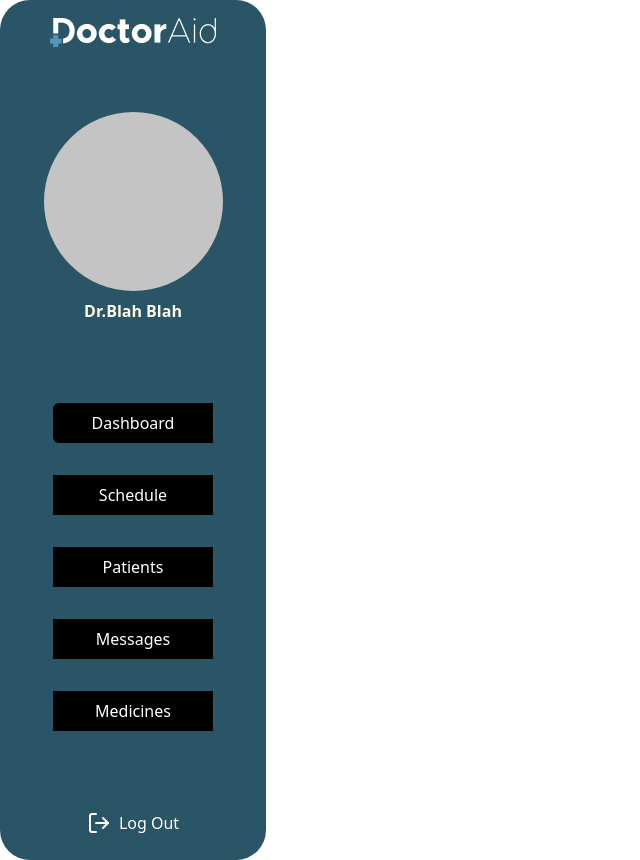
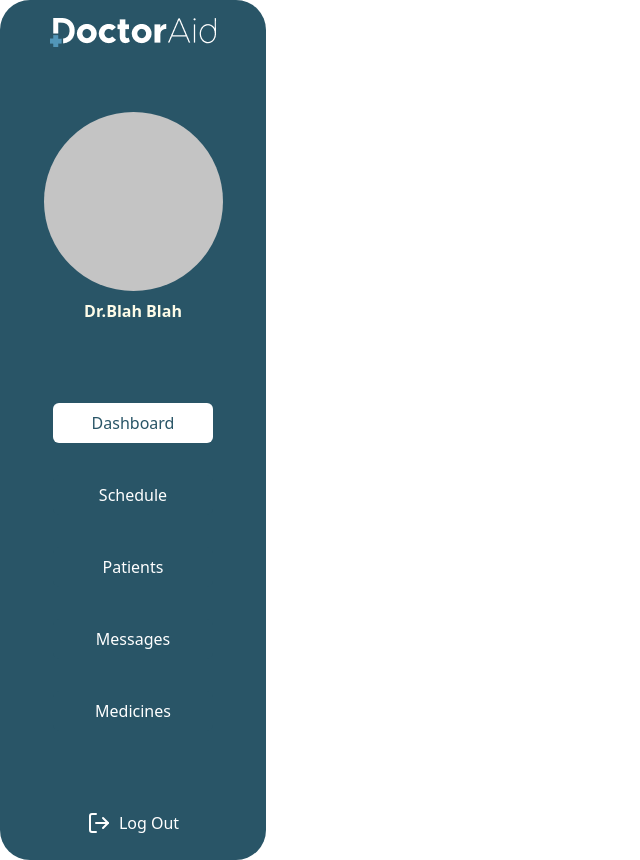
Before and after one commit to DoctorAid/doctoraid-main, a React (Vite) app in the folder doctors-dashboard/: page / in a window 1280 px wide. Shown: the whole page, without its empty margins (0-640 px from the left). Built offline with nearby package versions, Linux system fonts and the light colour scheme.

Commit message:
navigation tabs moved to a seperate component

```diff
--- a/doctors-dashboard/src/assets/components/Navigation.jsx
+++ b/doctors-dashboard/src/assets/components/Navigation.jsx
@@ -1,5 +1,6 @@
 import { LogOut } from 'lucide-react';
 import React from 'react'
+import NavigationTabs from './NavigationTabs';
 
 function Navigation() {
   return (
@@ -19,24 +20,7 @@ function Navigation() {
           </div>
         </div>
 
-        <div className='flex flex-col gap-8 items-center text-white justify-end'>
-          <div className='flex h-10 w-40 bg-black items-center justify-center cursor-pointer rounded-l-md'>
-            <p>Dashboard</p>
-          </div>
-          <div className='flex h-10 w-40 bg-black items-center justify-center cursor-pointer'>
-            <p>Schedule</p>
-          </div>
-          <div className='flex h-10 w-40 bg-black items-center justify-center cursor-pointer'>
-            <p>Patients</p>
-          </div>
-          <div className='flex h-10 w-40 bg-black items-center justify-center cursor-pointer'>
-            <p>Messages</p>
-          </div>
-          <div className='flex h-10 w-40 bg-black items-center justify-center cursor-pointer'>
-            <div>Medicines</div>
-          </div>
-
-        </div>
+        <NavigationTabs/>
 
         <div className='flex items-center text-white justify-center'>
           <div className='flex justify-between gap-2 cursor-pointer'>
--- /dev/null
+++ b/doctors-dashboard/src/assets/components/NavigationTabs.jsx
@@ -0,0 +1,25 @@
+import { useState } from 'react';
+
+function NavigationTabs() {
+  const [activeItem, setActiveItem] = useState('Dashboard');
+
+  const menuItems = ['Dashboard', 'Schedule', 'Patients', 'Messages', 'Medicines'];
+
+  return (
+    <div className='flex flex-col gap-8 items-center text-white justify-end'>
+      {menuItems.map((item) => (
+        <div
+          key={item}
+          className={`flex h-10 w-40 items-center justify-center cursor-pointer rounded-md ${
+            activeItem === item ? 'bg-white text-[#295567]' : 'bg-[#295567]'
+          }`}
+          onClick={() => setActiveItem(item)}
+        >
+          <p>{item}</p>
+        </div>
+      ))}
+    </div>
+  );
+}
+
+export default NavigationTabs;
```
